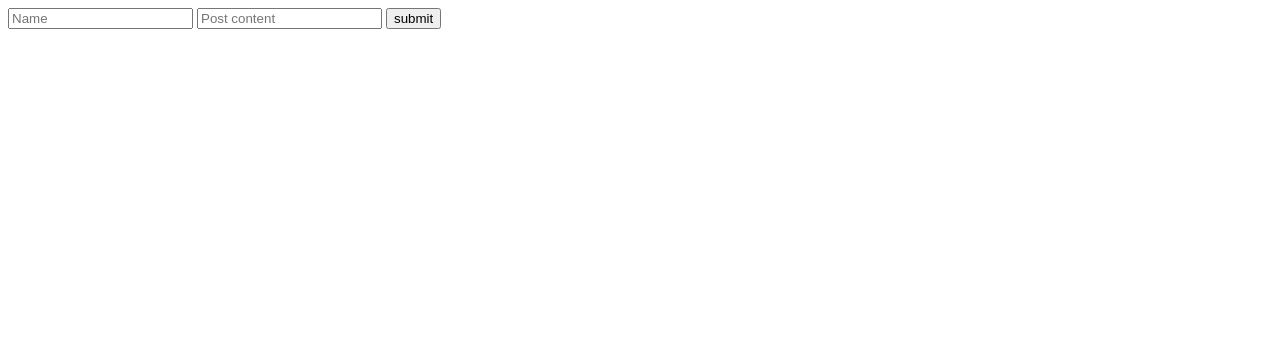
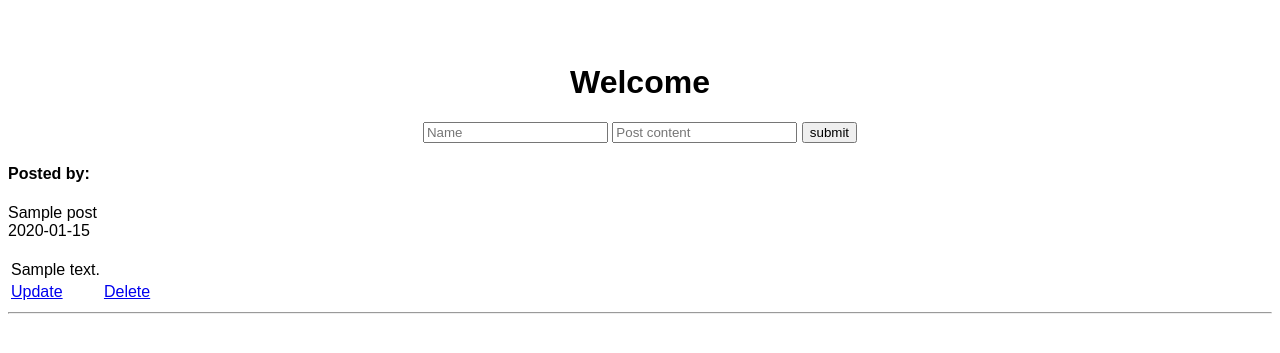
Before and after one commit to Mystique-orca/FlaskApp, a Flask app: page / in a window 1280 px wide. Shown: the top 353 px of the page. Run offline with Flask 2, Linux system fonts and the light colour scheme; tables that the repository leaves empty hold one stand-in row (values such as "Sample post"); data that the repository does not hold is empty.

Commit message:
On branch master  Changes to be committed: 	modified:   app.py 	new file:   static/CSS/main.css 	new file:   templates/base.html 	modified:   templates/index.html 	new file:   templates/update.html

```diff
--- a/app.py
+++ b/app.py
@@ -1,27 +1,77 @@
 
-from flask import Flask, render_template, request
-from flask_cors import CORS
+from flask import Flask, render_template, request, url_for, redirect
 from module import create_post, get_posts
+from flask_sqlalchemy import SQLAlchemy
+from datetime import datetime
+
+#this will initialize the app
 app = Flask(__name__)
+#database config
+app.config['SQLALCHEMY_DATABASE_URI'] = 'sqlite:///database.db'
+db = SQLAlchemy(app)
+
+
+class Posts(db.Model):
+	id = db.Column(db.Integer, primary_key = True)
+	name = db.Column(db.String(20), nullable = False)
+	content = db.Column(db.String(200), nullable = False)
+	date_created = db.Column(db.DateTime, default=datetime.utcnow)
+
+	def __repr__(self):
+		return '<Posts %r>' %self.id
+
+
 
 #endpoint specification
 @app.route('/', methods=['GET','POST'])
-
-#to prevent sql injection or Cross site scripting
-#CORS(app)
-
 def index():
 
 	if request.method == 'GET':
 		pass
 
 	if request.method == 'POST':
-		name = request.form.get('name')
-		post = request.form.get('post')
-		create_post(name, post)
+		name = request.form['name']
+		post = request.form['post']
+		new_post = Posts(name = name, content = post)
 
-	posts = get_posts()
-	return render_template('index.html', posts=posts)
+		try:
+			db.session.add(new_post)
+			db.session.commit()
+			return redirect('/')
+		except:
+			return 'There seems to be an issue!'
+
+	else:
+		posts = Posts.query.order_by(Posts.date_created).all()
+		return render_template('index.html', posts=posts)
+
+
+#endpoint specification
+@app.route('/delete/<int:id>', methods=['GET','POST'])
+def delete(id):
+	post_to_delete = Posts.query.get_or_404(id)
+
+	try:
+		db.session.delete(post_to_delete)
+		db.session.commit()
+		return redirect('/')
+	except:
+		return 'Can\'t delete the Post'
+
+#endpoint specification
+@app.route('/update/<int:id>', methods=['GET','POST'])
+def update(id):
+	post_to_update = Posts.query.get_or_404(id)
+
+	if request.method == 'POST':
+		post_to_update.content = request.form['content']
+		try:
+			db.session.commit()
+			return redirect('/')
+		except:
+			return 'Failed to Update'
+	else:
+		return render_template('update.html', post=post_to_update)
 
 if __name__ == '__main__':
 	app.run(debug=True)
--- /dev/null
+++ b/static/CSS/main.css
@@ -0,0 +1,4 @@
+body{
+	margin-top: 5%;
+	font-family: sans-serif;
+}
--- /dev/null
+++ b/templates/base.html
@@ -0,0 +1,13 @@
+<!DOCTYPE html>
+<html lang="en">
+<head>
+    <meta charset="UTF-8">
+    <meta name="viewport" content="width=device-width, initial-scale=1.0">
+    <meta http-equiv="X-UA-Compatible" content="ie=edge">
+    <link rel="stylesheet" href="{{ url_for('static', filename='CSS/main.css') }}">
+    {% block head %}{% endblock %}
+</head>
+<body>
+    {% block body %}{% endblock %}
+</body>
+</html>
--- a/templates/index.html
+++ b/templates/index.html
@@ -1,14 +1,36 @@
-<doctype html>
-<html>
-	<body>
-		<form action='/' method='post'>
-			<input placeholder='Name' name='name'>
-			<input placeholder='Post content' name='post'>
-			<input type='submit' value='submit'>
-		</form>
+{% extends 'base.html' %}
+
+{% block head %}
+
+
+{% endblock %}
+
+
+{% block body %}
+		<div align='center'>
+			<h1> Welcome </h1>
+			<form action='/' method='post'>
+				<input placeholder='Name' name='name'>
+				<input placeholder='Post content' name='post'>
+				<input type='submit' value='submit'>
+			</form>
+		</div>
 
 		{% for post in posts %}
-			<div>{{ post[1] + ': '+ post[2] }}</div>
+			<h4>Posted by: </h4>
+			<div>{{ post.name }} {{ "      " }}</div>
+			<div>{{post.date_created.date()}}</div>
+			<br>
+			<table>
+					<tr>
+						<td>{{post.content}}</td>
+					</tr>
+					<tr>
+						<td><a href = "/update/{{ post.id }}">Update</td>
+						<td><a href = "/delete/{{ post.id }}">Delete</td>
+					</tr>
+				</table>
+			<hr>
 		{% endfor %}
-	</body>
-</html>
+
+{% endblock %}
```
Also changed, not shown: templates/update.html (added, +19 -0 lines).
